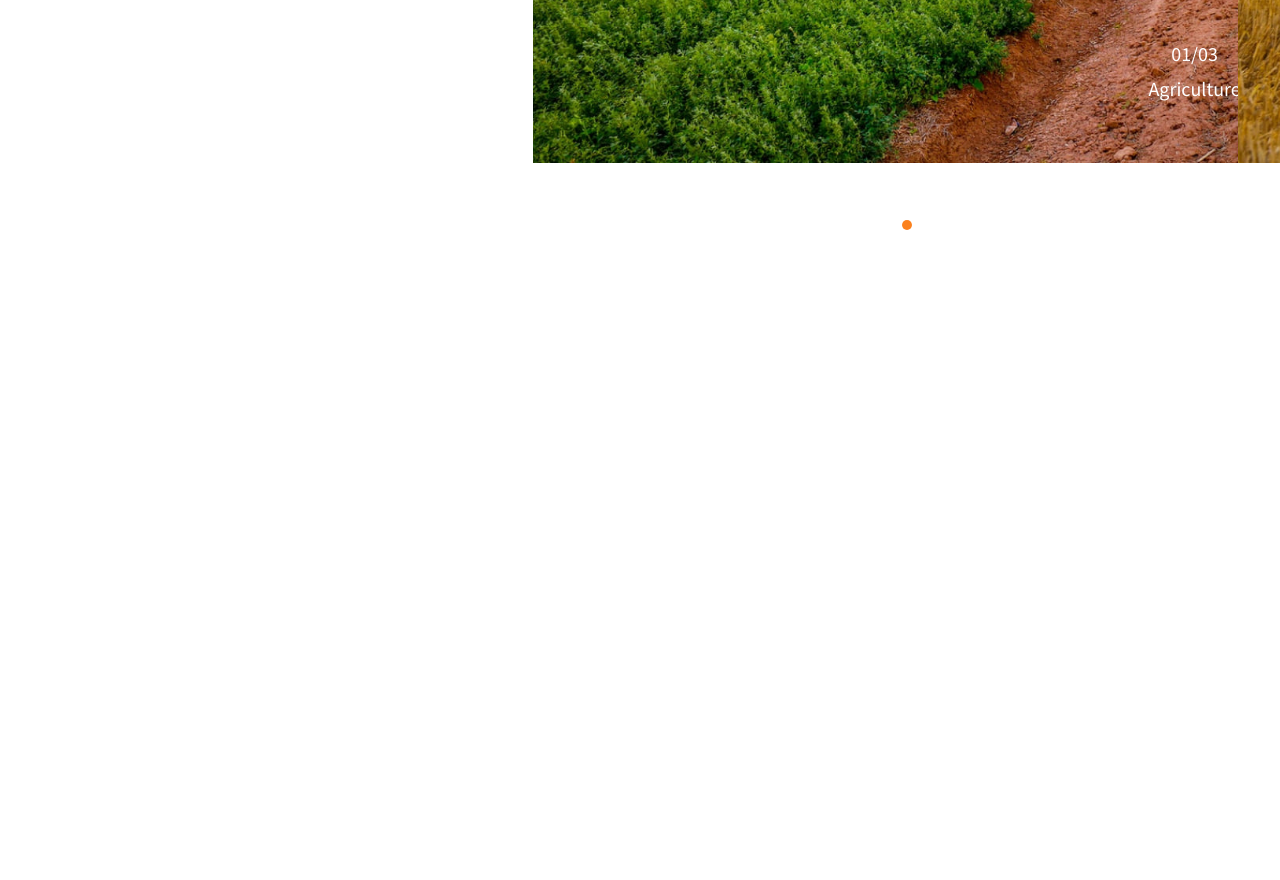
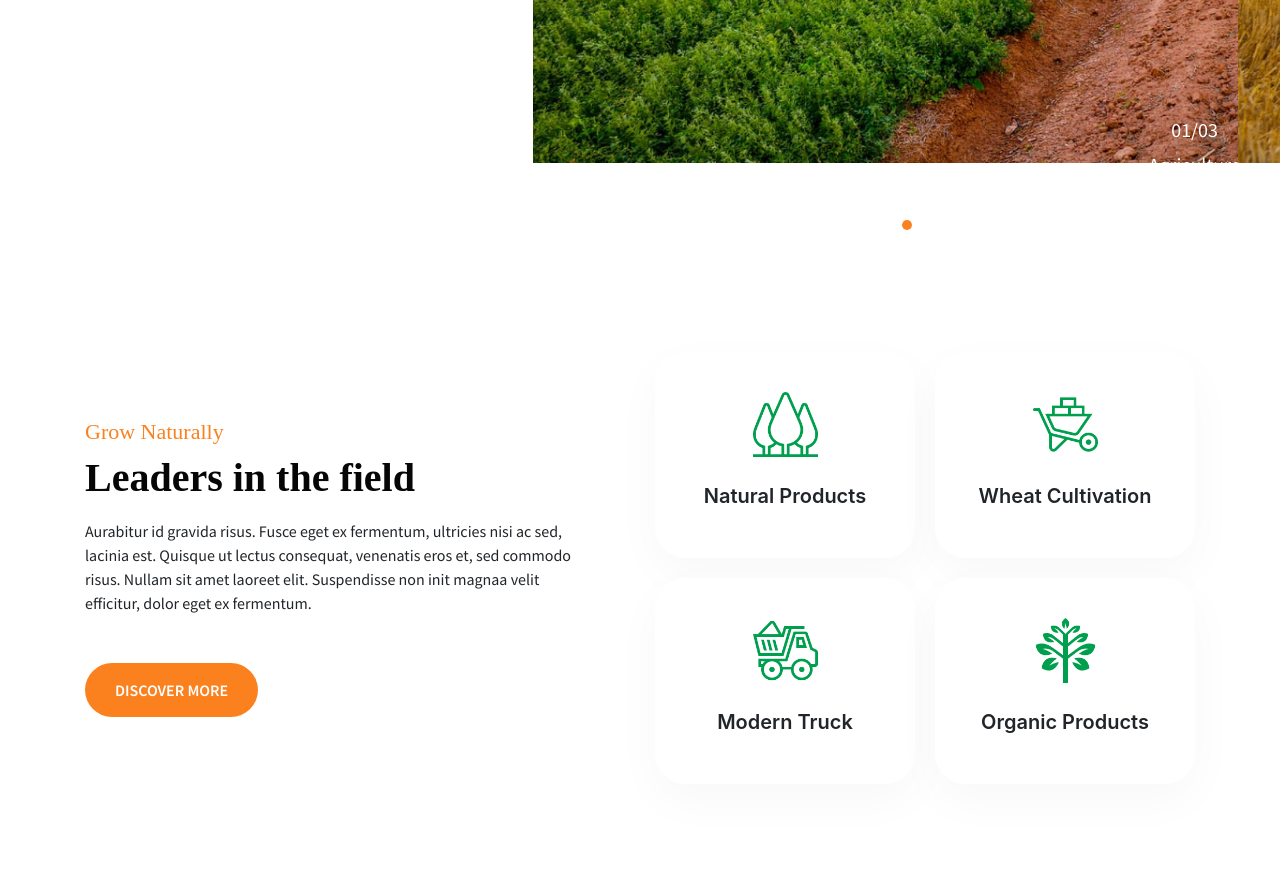
Before and after one commit to QuynhLa98/Capstone_farmstead, a plain HTML site: page index.html in a window 1280 px wide. Shown: the part 544-1424 px from the top of the page. Before the commit the page ends 800 px from the top, so only its background shows below. Drawn offline with nearby package versions, Linux system fonts and the light colour scheme; a web font is replaced by a local one.

Commit message:
update service done

```diff
--- a/index.html
+++ b/index.html
@@ -87,7 +87,7 @@
       </div>
     </header>
     <!-- Carousel -->
-    <section class="carousel">
+    <section class="carousel__all">
       <div class="container-fluid">
         <div class="row d-flex align-items-center">
           <div class="banner-left-content">
@@ -142,16 +142,60 @@
                     </div>
                   </div>
                 </div>
-
             </div>
           </div>
-
         </div>
         </div>
-
-
     </section>
     <!-- Service -->
+    <section class="service py-5">
+      <div class="container py-md-5 py-4 homepage__service">
+        <div class="row main-cont-wthree-2 align-items-center">
+          <div class="col-lg-6 service__left pr-lg-5">
+            <h3 class="serif">Grow Naturally</h3>
+            <h1 class="serif mb-md-3 mb-2">Leaders in the field</h1>
+            <p class="sans-serif">Aurabitur id gravida risus. Fusce eget ex fermentum, ultricies nisi ac sed, lacinia est. Quisque ut lectus consequat, venenatis eros et, sed commodo risus. Nullam sit amet laoreet elit. Suspendisse non init magnaa velit efficitur, dolor eget ex fermentum.</p>
+            <button type="button" class="btn btn-service mt-lg-5 mt-4 sans-serif">Discover More</button>
+          </div>
+          <div class="col-lg-6 service__right mt-lg-0 mt-5">
+            <div class="service__img d-grid">
+              <div class="grids1 box-wrap">
+                <div class="icon">
+                  <img src="./img/img4.png" alt class="img-fluid">
+                </div>
+                <h4>
+                  <a href="#" class="title-head">Natural Products</a>
+                </h4>
+              </div>
+              <div class="grids1 box-wrap">
+                <div class="icon">
+                  <img src="./img/img2.png" alt class="img-fluid">
+                </div>
+                <h4>
+                  <a href="#" class="title-head">Wheat Cultivation</a>
+                </h4>
+              </div>
+              <div class="grids1 box-wrap">
+                <div class="icon">
+                  <img src="./img/img1.png" alt class="img-fluid">
+                </div>
+                <h4>
+                  <a href="#" class="title-head">Modern Truck</a>
+                </h4>
+              </div>
+              <div class="grids1 box-wrap">
+                <div class="icon">
+                  <img src="./img/img3.png" alt class="img-fluid">
+                </div>
+                <h4>
+                  <a href="#" class="title-head">Organic Products</a>
+                </h4>
+              </div>
+            </div>
+          </div>
+        </div>
+      </div>
+    </section>
     <!-- Catalog -->
     <!-- Choose us -->
     <!-- Phần của Tín Lê phụ trách -->
--- a/style/style.css
+++ b/style/style.css
@@ -131,10 +131,9 @@ a.navbar-brand:hover {
 /* // Menu */
 
 /* Carousel */
-.carousel {
+.carousel, .carousel-inner, .carousel-item {
     height: 100vh;
 }
-
 
 .banner-left-content {
     position: absolute;
@@ -182,6 +181,7 @@ a.navbar-brand:hover {
     position: relative;
     top: -70px;
     left: 175px;
+    transition: all .5s ease-in-out;
 }
 
 .cta__carousel button:hover {
@@ -203,10 +203,87 @@ a.navbar-brand:hover {
 .carousel-caption {
     right: auto;
     left: 88%;
-    top: 80%;
+    bottom: 5%;
     font-size: 20px;
 }
 
 .carousel-caption h5 span {
     font-size: 16px;
 }
+
+/* Service */
+.service__left h3 {
+    color: #fb811e;
+    font-size: 22px;
+}
+
+.service__left h1 {
+    font-size: 40px;
+    line-height: 50px;
+    font-weight: 600;
+    color: #060606;
+}
+
+.service__left p {
+    margin: 0;
+    padding: 0;
+}
+
+.btn-service {
+    background-color: #fb811e;
+    color: white;
+    padding: 15px 30px;
+    border-radius: 50px;
+    font-size: 16px;
+    text-transform: uppercase;
+    font-weight: 600;
+    border: none;
+    transition: all .5s ease-in-out;
+}
+
+.btn-service:hover {
+    background-color: #009f4d;
+}
+
+.service__left .btn:hover {
+    color: #fff;
+}
+
+.service__img {
+    display: grid;
+    grid-template-columns: 1fr 1fr;
+    grid-gap: 20px;
+}
+
+.service__img .box-wrap {
+    padding: 40px 30px;
+    border-radius: 30px;
+    text-align: center;
+    box-shadow: 0 1rem 3rem rgb(0 0 0 / 3%);
+    background-color: #fff;
+}
+
+.service__img .box-wrap:hover {
+    transition: .3s;
+    box-shadow: 0 25px 98px 0 rgb(0 0 0 / 10%);
+}
+
+.service__img .box-wrap img {
+    max-width: 65px;
+    display: block;
+    margin: 0 auto;
+}
+
+.service__img .box-wrap h4 a {
+    font-size: 20px;
+    line-height: 28px;
+    font-weight: 600;
+    margin-top: 25px;
+    display: block;
+    color: var(--heading-color);
+    text-decoration: none;
+}
+
+.service__img .box-wrap h4 a:hover {
+    color: #009f4d;
+}
```
